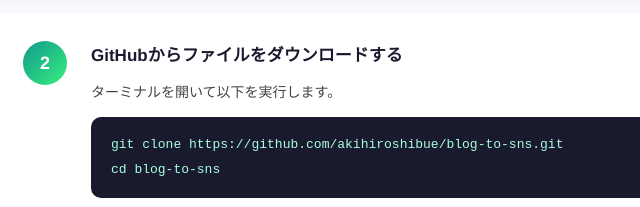
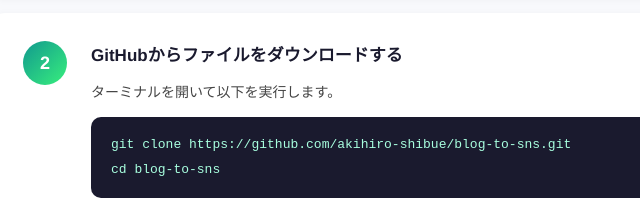
Before and after one commit to akihiro-shibue/blog-to-sns, a website: page manual.html in a window 1280 px wide. Shown: the part 989-1196 px from the top of the page, 243-883 px from the left. Drawn offline with Linux system fonts and the light colour scheme.

Commit message:
Fix GitHub username in links

```diff
--- a/manual.html
+++ b/manual.html
@@ -299,7 +299,7 @@
       <div class="step-body">
         <h3>GitHubからファイルをダウンロードする</h3>
         <p>ターミナルを開いて以下を実行します。</p>
-        <div class="code-block">git clone https://github.com/akihiroshibue/blog-to-sns.git<br>cd blog-to-sns</div>
+        <div class="code-block">git clone https://github.com/akihiro-shibue/blog-to-sns.git<br>cd blog-to-sns</div>
         <div class="note-box">
           Gitが入っていない場合は <a href="https://git-scm.com/" target="_blank">https://git-scm.com/</a> からインストールしてください。
         </div>
@@ -469,7 +469,7 @@
 <footer>
   作者：渋江昭弘 ｜
   <a href="https://x.com/akihiroshibue" target="_blank">X</a> ｜
-  <a href="https://github.com/akihiroshibue/blog-to-sns" target="_blank">GitHub</a>
+  <a href="https://github.com/akihiro-shibue/blog-to-sns" target="_blank">GitHub</a>
   <br><br>
   AIを使った売上アップの仕組みを発信しています。<br>
   LINE公式で無料ファイルを配布中：[リンクを追加]
```
Also changed, not shown: README.md.
